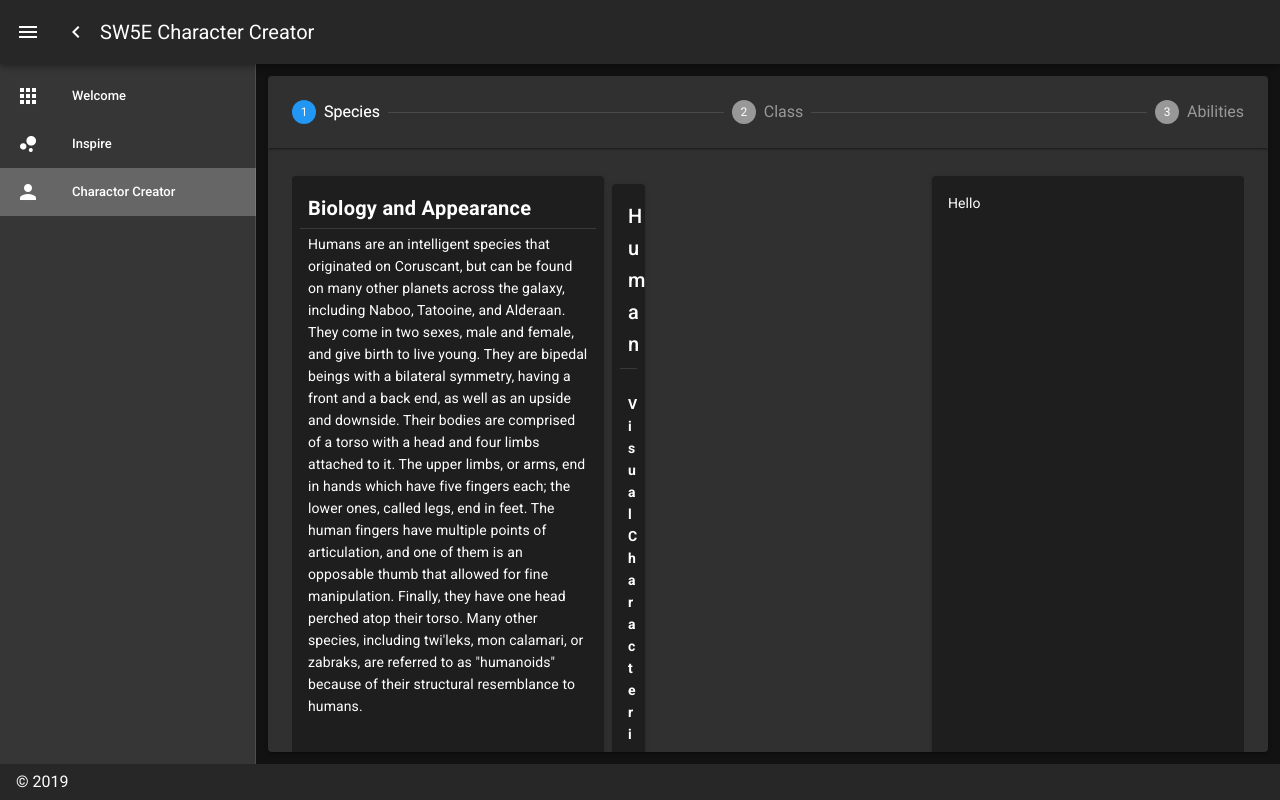
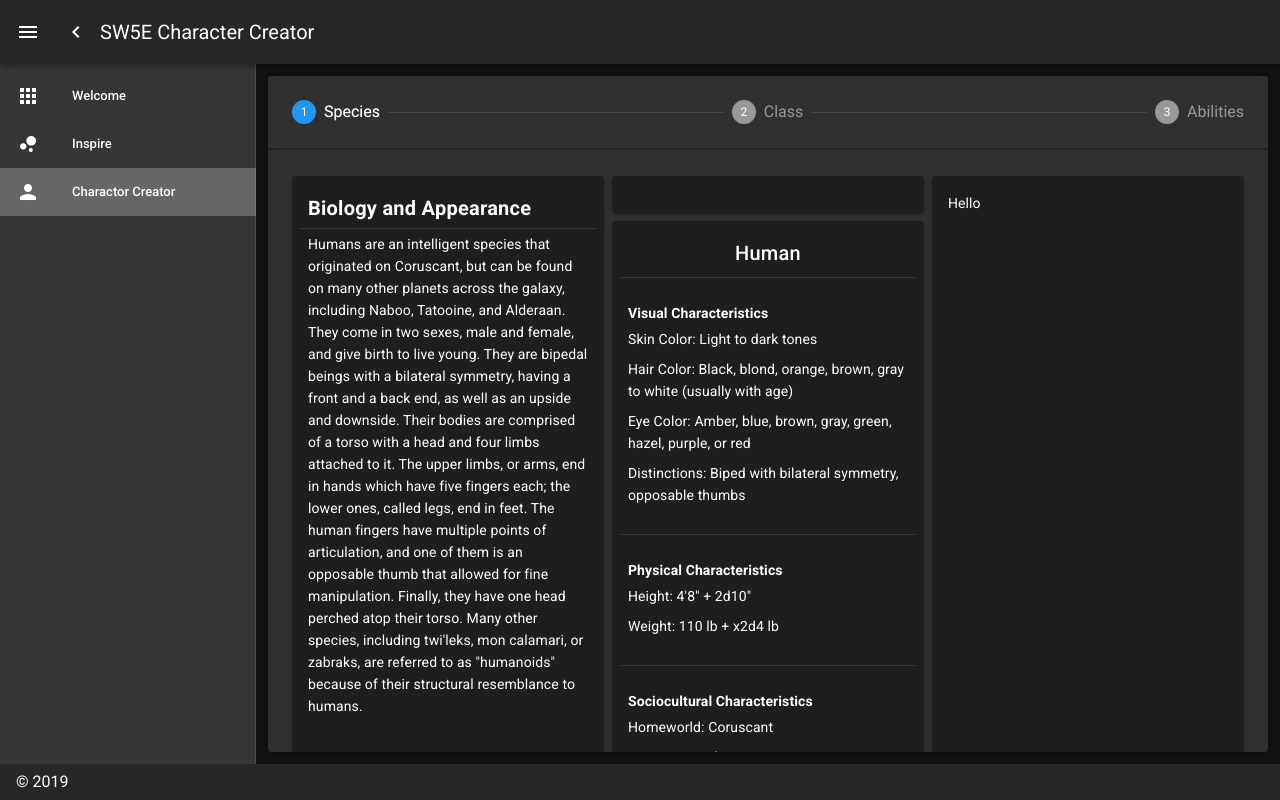
Before and after one commit to benwicker/CharacterCreator, a Nuxt app: page /charactor-creator in a window 1280 px wide. Built offline with nearby package versions, Linux system fonts and the light colour scheme.

Commit message:
Back together. Needs refactoring?

```diff
--- a/components/Species.vue
+++ b/components/Species.vue
@@ -16,11 +16,11 @@
           </v-flex>
           <v-flex md4 class="fill-height mb-0 pb-0">
             <v-layout column class="fill-height">
-              <v-flex sm6 d-flex style="height: 100%">
-                <v-card style="height: 100%; min-height: 0;"></v-card>
+              <v-flex sm6 d-flex style="height: 100%; width">
+                <v-card style="height: 100%; min-height: 0; width: 100%;"></v-card>
               </v-flex>
               <v-flex sm6 d-flex class="mb-0 pb-0" style="height: 100%">
-                <v-card class="scroll-y" style="height: 100%; min-height: 0;" data-simplebar>
+                <v-card class="scroll-y" style="height: 100%; min-height: 0; width: 100%;" data-simplebar>
                   <v-card-text
                     class="title pb-2"
                     style="text-align: center;"
```
